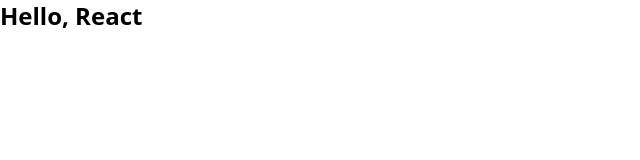
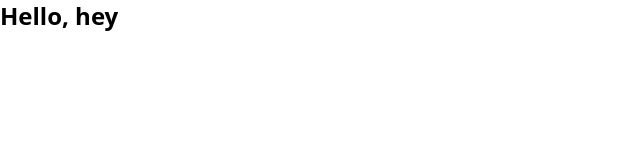
Before and after one commit to jiylee0106/data-project, a React (Vite) app in the folder client/: page / in a window 1280 px wide. Shown: the top 160 px of the page, without its empty margins (0-640 px from the left). Built offline with nearby package versions, Linux system fonts and the light colour scheme.

Commit message:
fix: text edited

```diff
--- a/client/src/App.jsx
+++ b/client/src/App.jsx
@@ -1,7 +1,7 @@
 const App = () => {
   return (
     <>
-      <div className="text-2xl font-bold">Hello, React</div>
+      <div className="text-2xl font-bold">Hello, hey</div>
     </>
   );
 };
```
